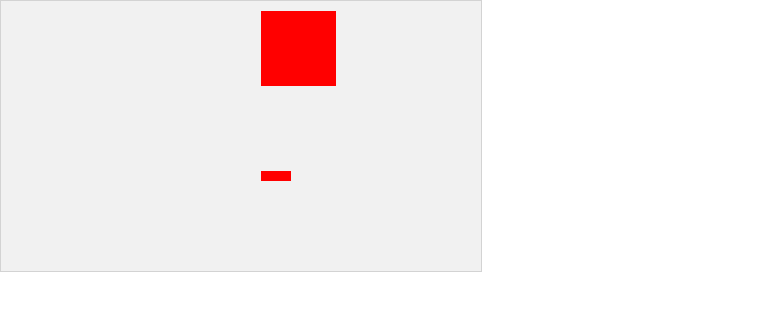
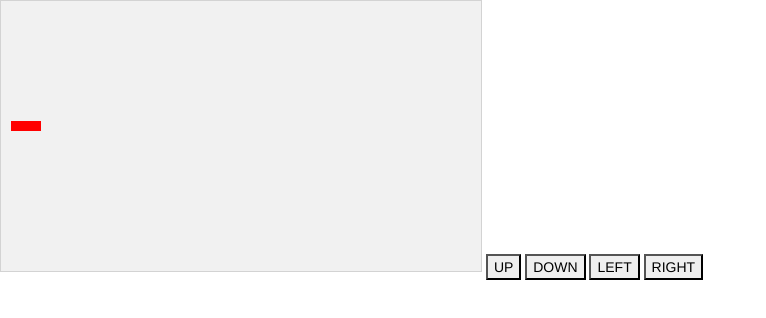
Before and after one commit to cmartinez84/canvas-w3-game-lesson, a plain HTML site: page index.html in a window 1280 px wide. Shown: the whole page, without its empty margins (0-766 px from the left). Drawn offline with Linux system fonts and the light colour scheme; a web font is replaced by a local one.

Commit message:
add speedX and speedY, buttons for controlling movement in all four directions

```diff
--- a/index.html
+++ b/index.html
@@ -12,6 +12,16 @@
   <body>
     <!-- <canvas id="myCanvas" width="480" height="300"></canvas> -->
     <script src="js/scripts.js" type="text/javascript"></script>
+    <!-- <button onmouseup="stopMove()" onclick="moveUp()">UP</button>
+    <button onmouseup="stopMove()" onclick="moveDown()">DOWN</button>
+    <button onmouseup="stopMove()" onclick="moveLeft()">LEFT</button>
+    <button onmouseup="stopMove()" onclick="moveRight()">RIGHT</button> -->
+
+    <button onmousedown="moveUp()" onmouseup="stopMove()" ontouchstart="moveup()">UP</button>
+<button onmousedown="moveDown()" onmouseup="stopMove()" ontouchstart="movedown()">DOWN</button>
+<button onmousedown="moveLeft()" onmouseup="stopMove()" ontouchstart="moveleft()">LEFT</button>
+<button onmousedown="moveRight()" onmouseup="stopMove()" ontouchstart="moveright()">RIGHT</button>
+
 
   </body>
 </html>
--- a/js/scripts.js
+++ b/js/scripts.js
@@ -30,33 +30,50 @@ function component(width, height, color, x, y) {
     this.height = height;
     this.x = x;
     this.y = y;
+    this.speedX = 0;
+    this.speedY = 0;
     ctx = myGameArea.context;
     ctx.fillStyle = color;
     this.update = function(){
         ctx = myGameArea.context;
         ctx.fillStyle = color;
         ctx.fillRect(this.x, this.y, this.width, this.height);
+    },
+    this.newPos = function (){
+      this.x += this.speedX;
+      this.y += this.speedY;
     }
 }
-// startGame();
 function updateGameArea() {
     myGameArea.clear();
-    myGamePiece.x += 1;
-    myGamePiece.y +=.2;
-
-    redGamePiece.x += 1;
-    yellowGamePiece.x += 1;
-    yellowGamePiece.y += 1;
-    blueGamePiece.x += 1;
-    blueGamePiece.y -= 1;
-
-
-
+    myGamePiece.newPos();
     myGamePiece.update();
 
-    redGamePiece.update();
-   yellowGamePiece.update();
-   blueGamePiece.update();
+    // redGamePiece.x += 1;
+    // yellowGamePiece.x += 1;
+    // yellowGamePiece.y += 1;
+    // blueGamePiece.x += 1;
+    // blueGamePiece.y -= 1;
+
+  //  redGamePiece.update();
+  //  yellowGamePiece.update();
+  //  blueGamePiece.update();
+}
+function moveUp(){
+  myGamePiece.speedY -= 1;
+}
+function moveDown(){
+  myGamePiece.speedY +=1;
+}
+function moveLeft(){
+  myGamePiece.speedX -=1;
+}
+function moveRight(){
+  myGamePiece.speedX +=1;
+}
+function stopMove(){
+  myGamePiece.speedX = 0;
+  myGamePiece.speedY = 0;
 }
 
 startGame();
```
